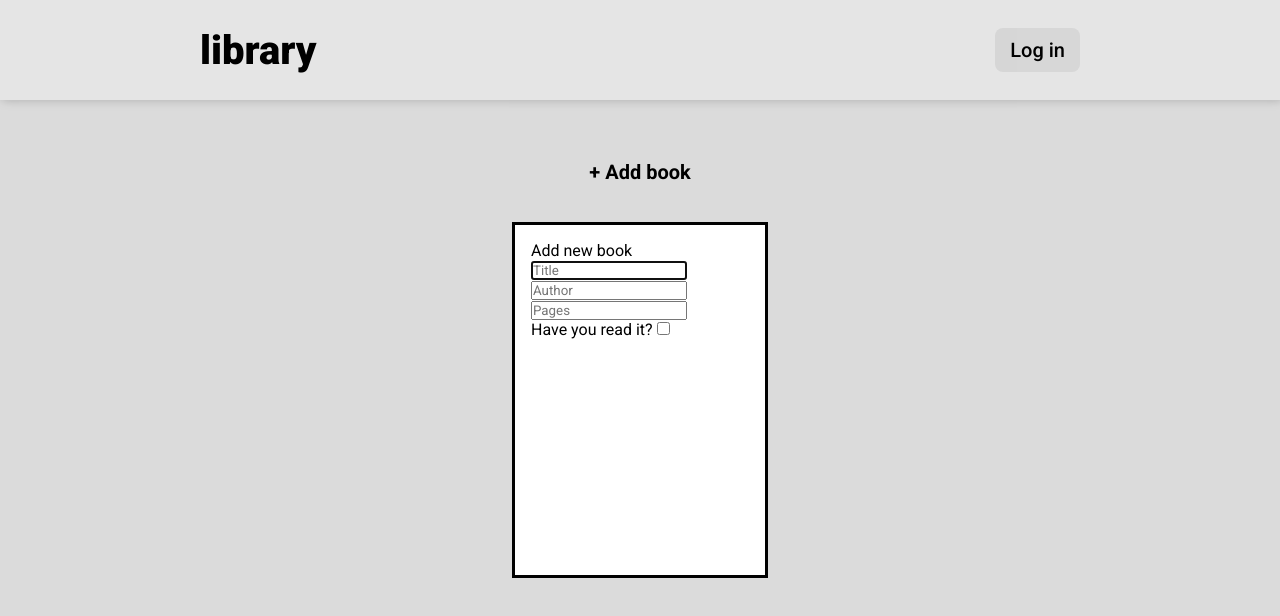
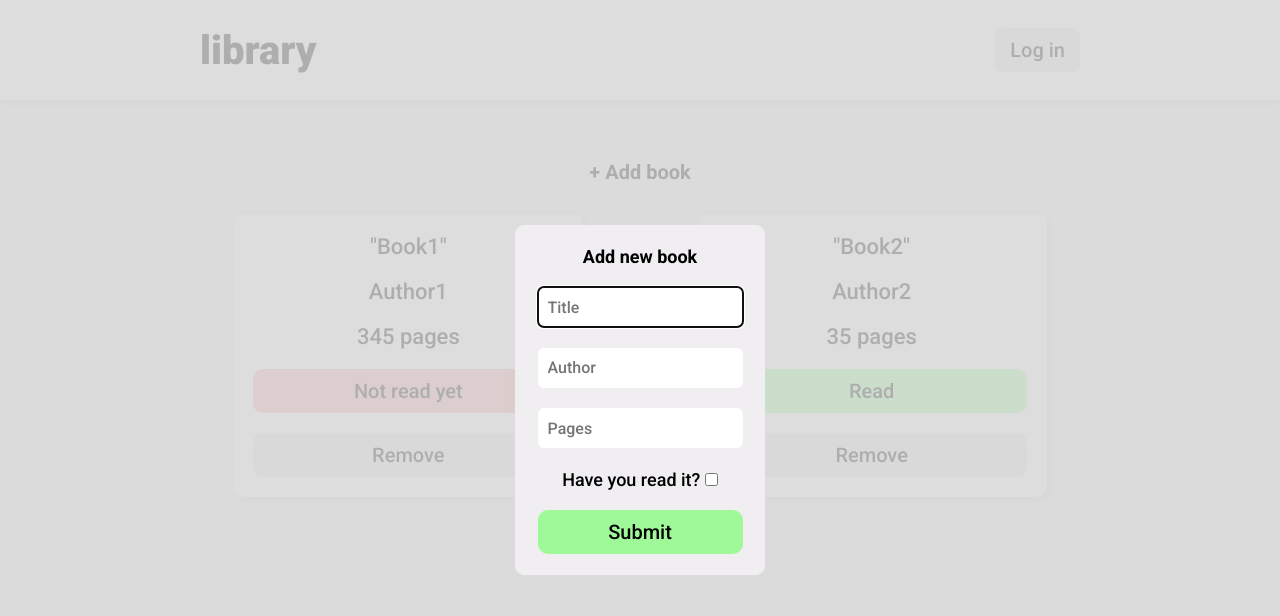
Before and after one commit to shivam-bansal1/Library-app, a plain HTML site: page index.html in a window 1280 px wide. Both pictures are taken after a click on the button "+ Add book". Drawn offline with Linux system fonts and the light colour scheme.

Commit message:
Style dialog for adding book

```diff
--- a/index.html
+++ b/index.html
@@ -18,6 +18,7 @@
             <div class="add-button-container">
                 <dialog class="dialog-box">
                     <div class="dialog-div">
+                        <form class="dialog-form">
                             <p class="dialog-title">Add new book</p>
 
                             <input type="text" placeholder="Title" class="dialog-book-title">
@@ -27,6 +28,8 @@
                                 Have you read it?
                                 <input type="checkbox" id="check">
                             </div>
+                            <button class="submit-book-button">Submit</button>
+                        </form>
                     </div>
                 </dialog>
 
--- a/script.js
+++ b/script.js
@@ -19,9 +19,9 @@ function addToLibrary(book) {
 
 // Dummy books
 let Book1 = new Book("Book1", "Author1", 345, "Not read yet");
-// addToLibrary(Book1);
+addToLibrary(Book1);
 let Book2 = new Book("Book2", "Author2", 35, "Read");
-// addToLibrary(Book2);
+addToLibrary(Book2);
 
 let cardContainer = document.querySelector('.card-container') ;
 
@@ -40,12 +40,19 @@ myLibrary.forEach((book) => {
 })
 
 // Show dialog
+const bodyElement = document.querySelector('body');
 const dialog = document.querySelector("dialog");
 const addBookButton = document.querySelector('.add-book-button');
-addBookButton.addEventListener('click', () => dialog.showModal());
+addBookButton.addEventListener('click', () => {
+    dialog.showModal();
+    bodyElement.style.opacity = 0.2;
+});
 
 // Close dialog
 const dialogBox = document.querySelector(".dialog-box");
 const dialogBoxDiv = document.querySelector(".dialog-div");
-dialogBox.addEventListener('click', () => dialog.close());
+dialogBox.addEventListener('click', () => {
+    dialog.close();
+    bodyElement.style.opacity = 1;
+});
 dialogBoxDiv.addEventListener('click', (event) => event.stopPropagation());
--- a/style.css
+++ b/style.css
@@ -2,6 +2,7 @@
 
 :root {
     --gray-background: rgba(224, 224, 224, 0.353);
+    --green-background: rgba(119, 255, 109, 0.661);
 }
 
 * {
@@ -98,7 +99,8 @@ body {
 .status-button ,
 .remove-button,
 .not-read ,
-.read {
+.read,
+.submit-book-button {
     width: 100%;
     padding: 10px 0px;
 
@@ -109,11 +111,13 @@ body {
     border-radius: 10px;
 }
 
-.read {
-    background-color: rgba(119, 255, 109, 0.661);
+.read,
+.submit-book-button {
+    background-color: var(--green-background);
 }
 
-.read:hover {
+.read:hover,
+.submit-book-button:hover {
     background-color: rgba(92, 201, 85, 0.9);
     transition: 0.3s;
 }
@@ -134,10 +138,46 @@ body {
     width: 250px;
     margin: auto;
     padding: 0;
+
+    border: none;
+    border-radius: 10px;
 }
 
-.dialog-div {
+.dialog-div,
+.dialog-form {
+    background-color: #f0eef1;;
+    height: 100%;
+    display: flex;
+    flex-direction: column;
+    justify-content: space-evenly;
+    align-items: center;
+}
+
+.dialog-title {
+    font-size: 18px;
+    font-weight: 600;
+}
+
+.dialog-book-title ,
+.dialog-book-author ,
+.dialog-book-pages {
+    box-sizing: border-box;
     width: 100%;
-    height: 100%;
-    padding: 1rem;
+    height: 40px;
+    padding: 10px;
+    font-size: 16px;
+    font-weight: 500;
+
+    background-color: #fff;
+    border: none;
+    border-radius: 6px;
 }
+
+.status-checkbox {
+    font-size: 18px;
+    font-weight: 500;
+}
+
+.submit-book-button {
+    width: 100%;
+}
```
Lines whose indentation alone changed are shown as unchanged.
